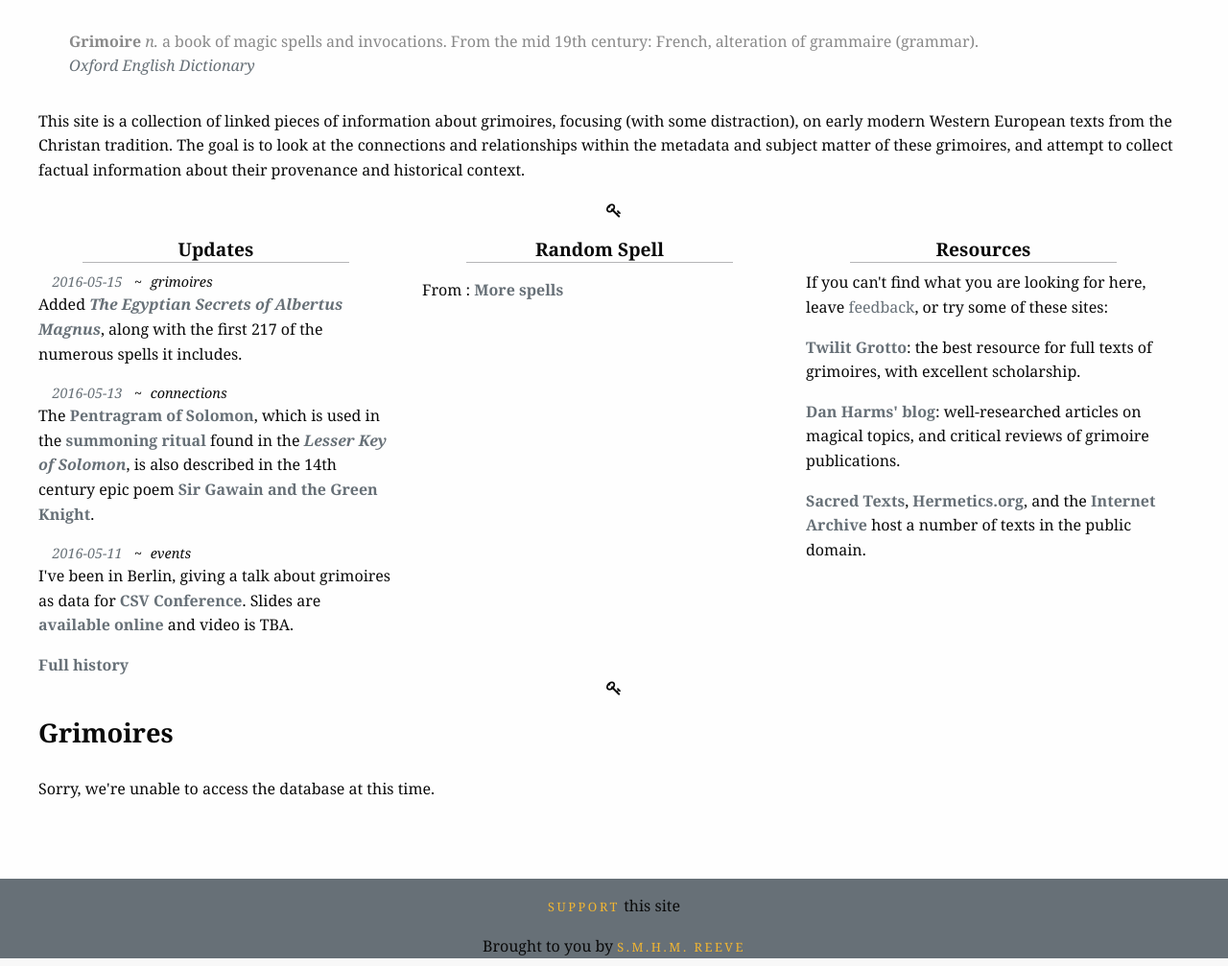
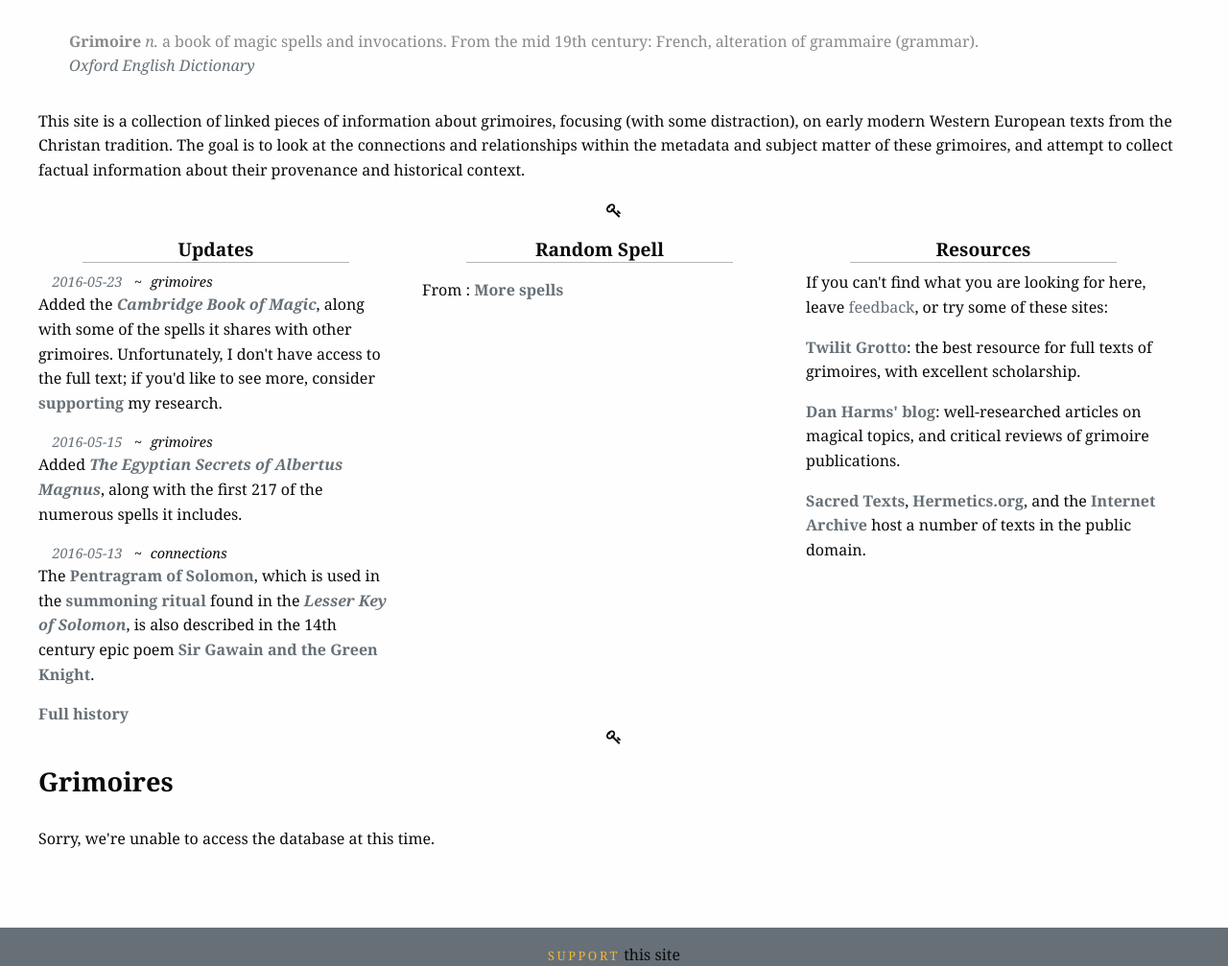
Before and after one commit to mouse-reeve/grimoire-site, a Flask app: template grimoire/templates/home.html in a window 1280 px wide. Shown: the part 155-1162 px from the top of the page at 96% size. Run offline with Flask 2, Linux system fonts and the light colour scheme; the template is opened without the code that fills it, so the values that code supplies are empty; some libraries are stand-ins or nearby versions; some web fonts are replaced.

Commit message:
Updates for the update page

```diff
--- a/grimoire/templates/updates-macro.html
+++ b/grimoire/templates/updates-macro.html
@@ -1,4 +1,8 @@
 {% macro update_content(show_all=False) %}
+
+    {% call update("2016-05-23", "grimoires") %}
+    Added the <a href="/grimoire/cambridge-book-of-magic"><em>Cambridge Book of Magic</em></a>, along with some of the spells it shares with other grimoires. Unfortunately, I don't have access to the full text; if you'd like to see more, consider <a href="/support">supporting</a> my research.
+    {% endcall %}
 
     {% call update("2016-05-15", "grimoires") %}
     Added <a href="/grimoire/egyptian-secrets-of-albertus-magnus"><em>The Egyptian Secrets of Albertus Magnus</em></a>, along with the first 217 of the numerous spells it includes.
@@ -10,12 +14,12 @@
     <a href="/book/sir-gawain-the-green-knight">Sir Gawain and the Green Knight</a>.
     {% endcall %}
 
+{% if show_all %}
     {% call update("2016-05-11", "events") %}
     I've been in Berlin, giving a talk about grimoires as data for <a href="http://csvconf.com/" target="_blank">CSV Conference</a>.
     Slides are <a href="https://www.mousereeve.com/static/csvconf-2016-grimoires.pdf" target="_blank">available online</a> and video is TBA.
     {% endcall %}
 
-{% if show_all %}
     {% call update("2016-04-29", "comparisons") %}
     Added <a href="/table/spell">a table of spells</a> that appear in multiple grimoires.
     {% endcall %}
```
